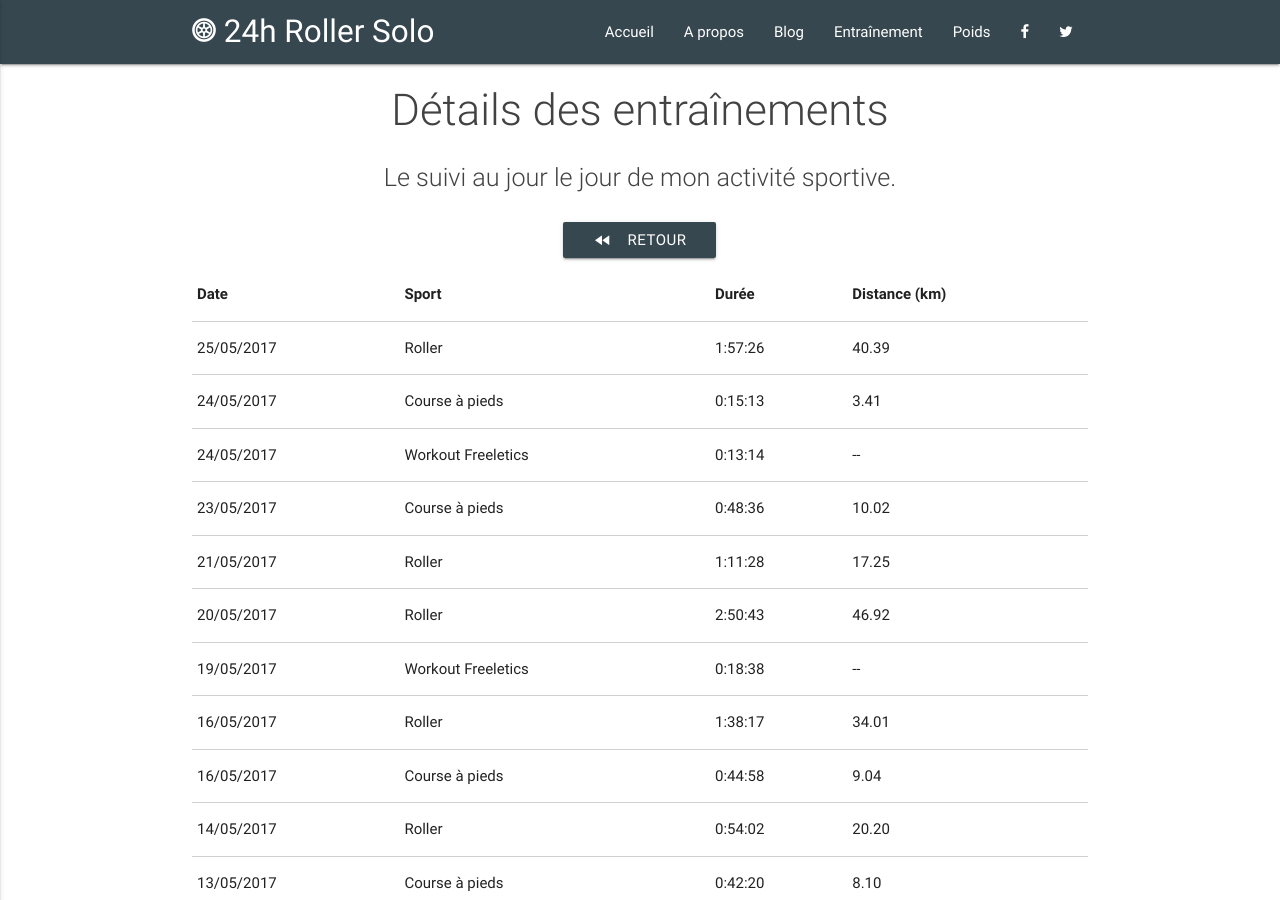
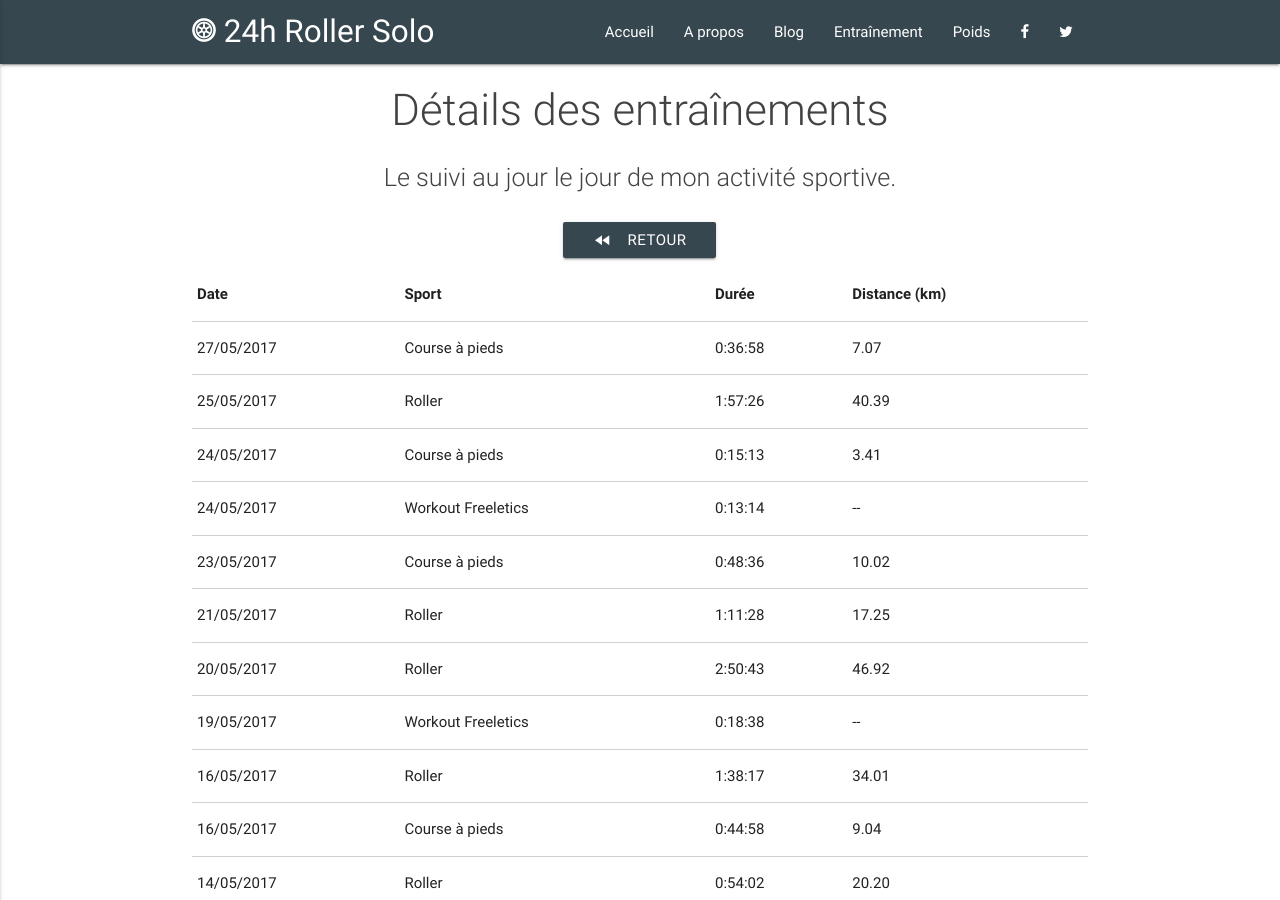
Before and after one commit to 24hRollerSolo/24hRollerSolo.github.io, a Jekyll site: the page built from training/details.html, in a window 1280 px wide and 900 px high. Built offline with Jekyll 4.4.1, drawn with Linux system fonts in a browser that asks for light colours.

Commit message:
Add 2017-05-27 running

```diff
--- a/_data/sports.json
+++ b/_data/sports.json
@@ -1,4 +1,5 @@
 [
+  {"date": "2017-05-27", "type": "RUNNING", "distance": "7.07", "duration": "0:36:58"},
   {"date": "2017-05-25", "type": "ROLLER", "distance": "40.39", "duration": "1:57:26"},
   {"date": "2017-05-24", "type": "RUNNING", "distance": "3.41", "duration": "0:15:13"},
   {"date": "2017-05-24", "type": "WORKOUT", "program": "W12-01 | CONDITIONNEMENT + 1/4 VENUS", "duration": "0:13:14"},
```
